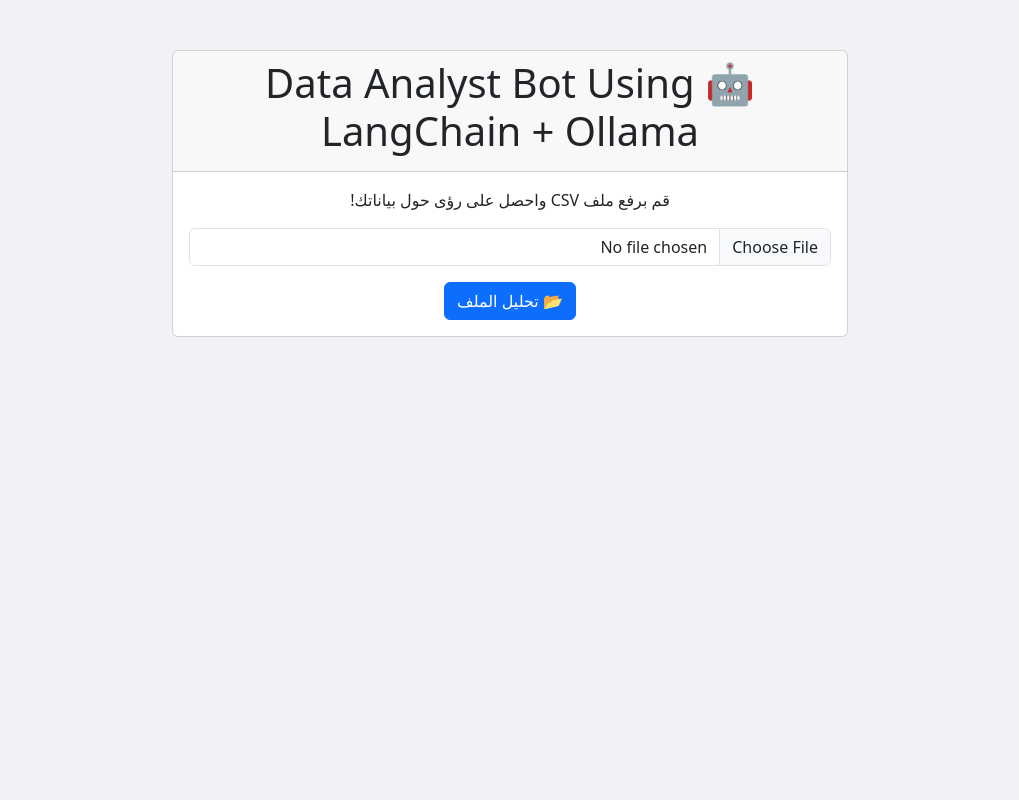
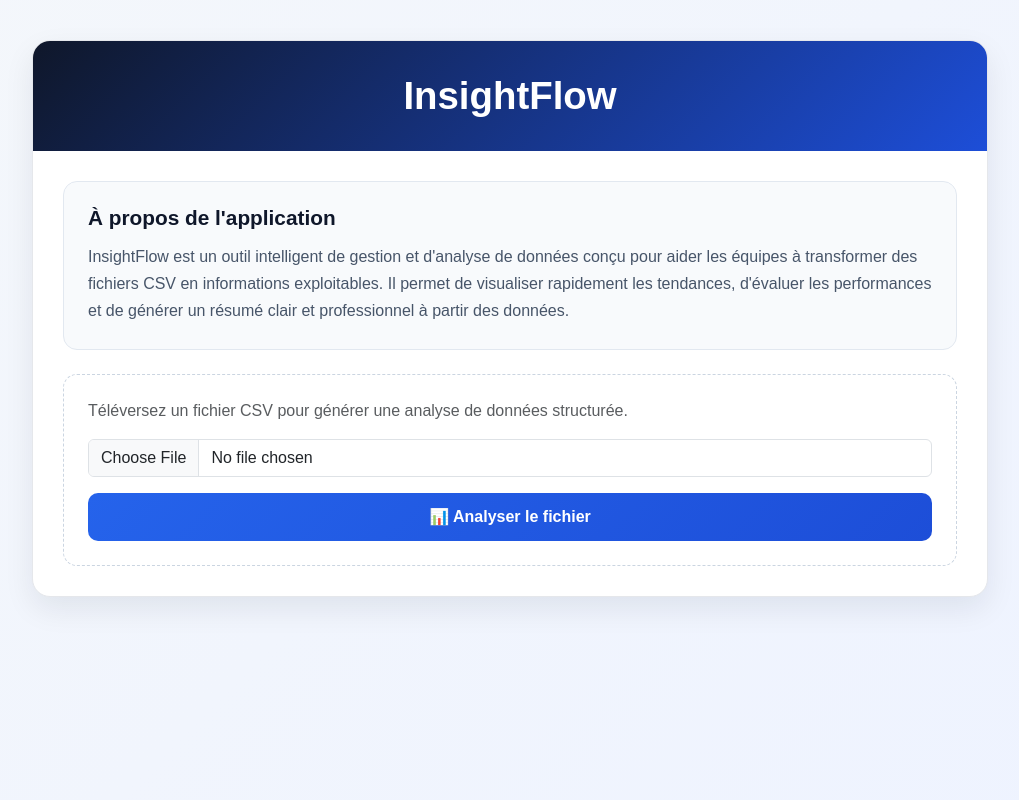
Before and after one commit to dhia1128/file_analyser2, a Flask app: page / in a window 1280 px wide. Shown: the whole page, without its empty margins (130-1149 px from the left). Run offline with Flask 3, Linux system fonts and the light colour scheme.

Commit message:
improvement

```diff
--- /dev/null
+++ b/requirements.txt
@@ -0,0 +1,4 @@
+Flask==3.0.3
+pandas==2.3.3
+langchain==0.3.25
+langchain-community==0.3.25
--- a/templates/index.html
+++ b/templates/index.html
@@ -1,28 +1,102 @@
 <!DOCTYPE html>
-<html lang="ar" dir="rtl">
+<html lang="fr">
 <head>
     <meta charset="UTF-8">
     <meta name="viewport" content="width=device-width, initial-scale=1.0">
-    <title>🤖 Data Analyst Bot</title>
+    <title>InsightFlow | Analyse de données</title>
     <link href="https://cdn.jsdelivr.net/npm/bootstrap@5.3.2/dist/css/bootstrap.min.css" rel="stylesheet">
     <style>
-        body { background-color: #f0f2f6; }
-        .container { max-width: 700px; }
-        .card { margin-top: 50px; }
+        body {
+            background: linear-gradient(135deg, #f4f7fb 0%, #eef3ff 100%);
+            min-height: 100vh;
+            font-family: Arial, sans-serif;
+            color: #1f2937;
+        }
+        .container {
+            max-width: 980px;
+            padding-top: 40px;
+            padding-bottom: 40px;
+        }
+        .hero {
+            background: #ffffff;
+            border-radius: 18px;
+            box-shadow: 0 12px 30px rgba(15, 23, 42, 0.08);
+            border: 1px solid #e5e7eb;
+            overflow: hidden;
+        }
+        .hero-header {
+            background: linear-gradient(135deg, #0f172a 0%, #1d4ed8 100%);
+            color: white;
+            padding: 32px 30px;
+            text-align: center;
+        }
+        .hero-header h1 {
+            margin: 0;
+            font-size: clamp(2rem, 3vw, 2.7rem);
+            font-weight: 700;
+        }
+        .hero-body {
+            padding: 30px;
+        }
+        .about-box {
+            background: #f8fafc;
+            border: 1px solid #e2e8f0;
+            border-radius: 14px;
+            padding: 24px;
+            margin-bottom: 24px;
+        }
+        .about-box h2 {
+            font-size: 1.3rem;
+            font-weight: 700;
+            color: #0f172a;
+            margin-bottom: 12px;
+        }
+        .about-box p {
+            margin: 0;
+            line-height: 1.7;
+            color: #475569;
+        }
+        .upload-box {
+            border: 1px dashed #cbd5e1;
+            border-radius: 14px;
+            background: #ffffff;
+            padding: 24px;
+        }
+        .btn-primary {
+            background: linear-gradient(135deg, #2563eb 0%, #1d4ed8 100%);
+            border: none;
+            padding: 12px 22px;
+            border-radius: 10px;
+            font-weight: 600;
+        }
+        .btn-primary:hover {
+            background: linear-gradient(135deg, #1d4ed8 0%, #1e40af 100%);
+        }
     </style>
 </head>
 <body>
     <div class="container">
-        <div class="card text-center">
-            <div class="card-header">
-                <h1>🤖 Data Analyst Bot Using LangChain + Ollama</h1>
+        <div class="hero">
+            <div class="hero-header">
+                <h1>InsightFlow</h1>
             </div>
-            <div class="card-body">
-                <p class="card-text">قم برفع ملف CSV واحصل على رؤى حول بياناتك!</p>
-                <form action="/analyze" method="post" enctype="multipart/form-data">
-                    <input type="file" name="file" class="form-control mb-3" accept=".csv" required>
-                    <button type="submit" class="btn btn-primary">📂 تحليل الملف</button>
-                </form>
+            <div class="hero-body">
+                <div class="about-box">
+                    <h2>À propos de l'application</h2>
+                    <p>
+                        InsightFlow est un outil intelligent de gestion et d'analyse de données conçu pour aider les équipes
+                        à transformer des fichiers CSV en informations exploitables. Il permet de visualiser rapidement les
+                        tendances, d'évaluer les performances et de générer un résumé clair et professionnel à partir des données.
+                    </p>
+                </div>
+
+                <div class="upload-box">
+                    <p class="text-muted mb-3">Téléversez un fichier CSV pour générer une analyse de données structurée.</p>
+                    <form action="/analyze" method="post" enctype="multipart/form-data">
+                        <input type="file" name="file" class="form-control mb-3" accept=".csv" required>
+                        <button type="submit" class="btn btn-primary w-100">📊 Analyser le fichier</button>
+                    </form>
+                </div>
             </div>
         </div>
     </div>
```
Also changed, not shown: templates/results.html (+67 -13 lines), 1 other file.
